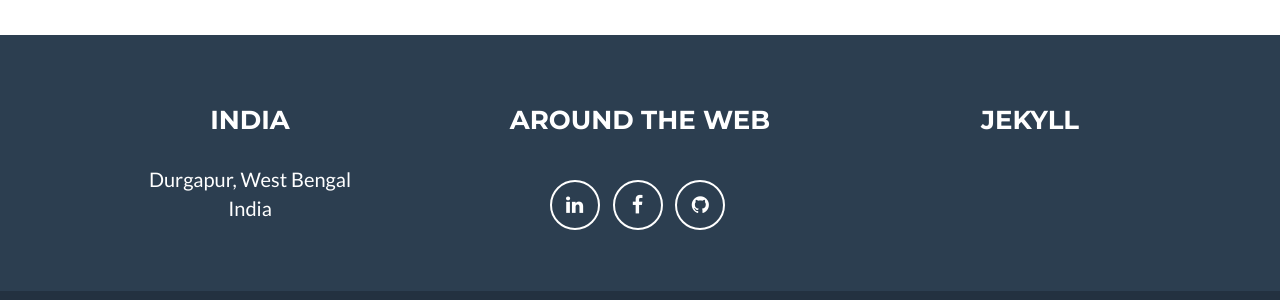
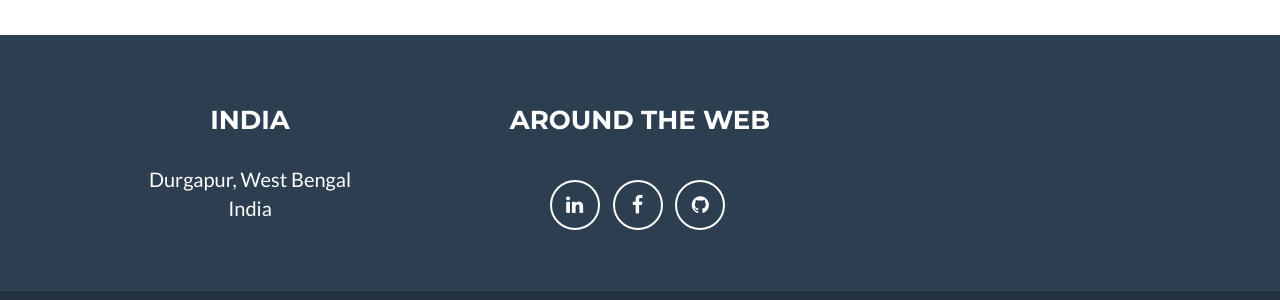
Before and after one commit to samxaverian/samxaverian.github.io, a Jekyll site: the page built from index.html, in a window 1280 px wide and 900 px high, scrolled down 2648 px. Shown: the part 538-838 px from the top of the window. Built offline with Jekyll 4.4.1, drawn with Linux system fonts in a browser that asks for light colours.

Commit message:
credit removal

```diff
--- a/_config.yml
+++ b/_config.yml
@@ -35,7 +35,6 @@ footer:
   copyright: Soumya Chakraborty
   location: India
   social: Around the Web
-  credits: Jekyll
 
 # Social networks usernames (many more available: google-plus, flickr, dribbble, pinterest, instagram, tumblr, linkedin, etc.)
 social:
```
